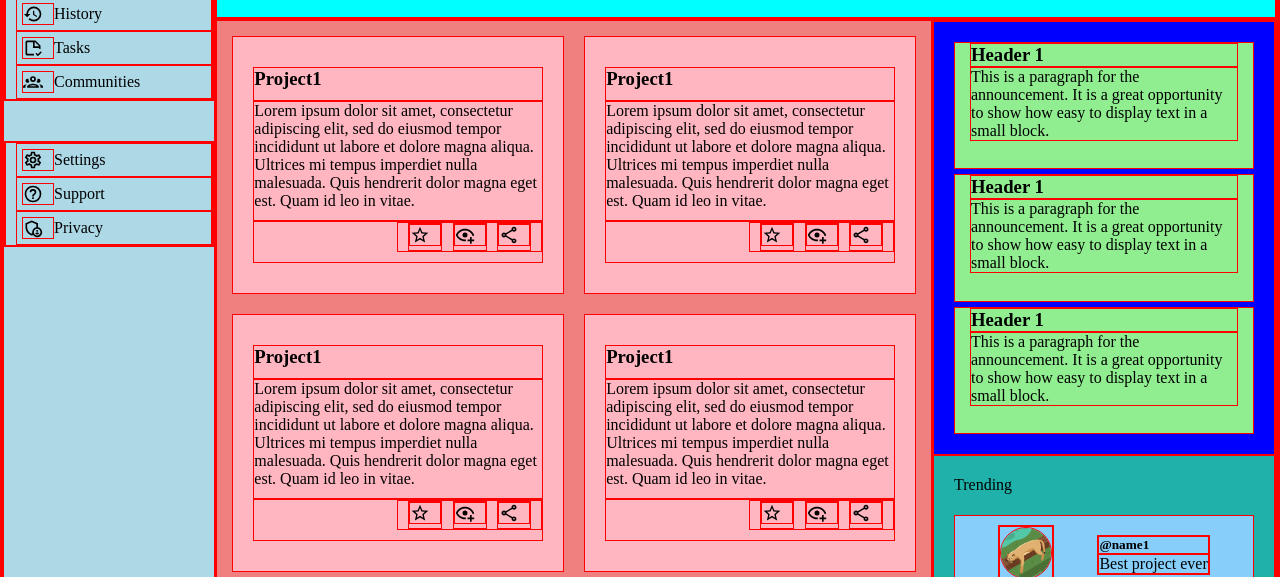
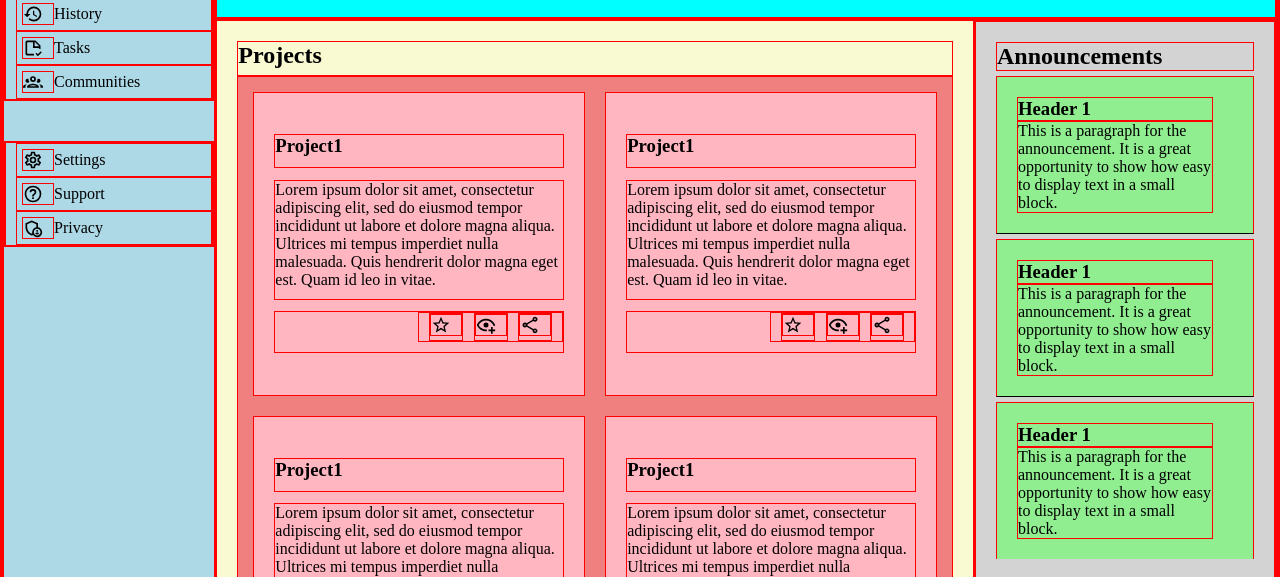
Before and after one commit to SandorMadacsi/dashboard, a plain HTML site: page index.html in a window 1280 px wide. Shown: the part 190-767 px from the top of the page. Drawn offline with Linux system fonts and the light colour scheme.

Commit message:
add finished layout

```diff
--- a/index.html
+++ b/index.html
@@ -87,6 +87,8 @@
 
         </div>
         <main>
+            <div class="main">
+                <h2>Projects</h2>
                 <div class="projects">
                     <div class="project">
                        <h3>Project1</h3>
@@ -162,8 +164,12 @@
                      </div>
 
                 </div>
+
+            </div>
+
             <div class="misc">
                 <div class="announ">
+                    <h2>Announcements</h2>
                     <div class="an-card">
                         <h3>Header 1</h3>
                         <p>This is a paragraph for the announcement. It is a great opportunity to show how easy to display text in a small block.</p>
@@ -179,7 +185,7 @@
 
                 </div>
                 <div class="trending">
-                    Trending
+                    <h2>Trending</h2>
                     <div class="trend-card">
                         <div class="trend-left">
                             <div class="trend-icon">
--- a/style.css
+++ b/style.css
@@ -166,6 +166,12 @@ main .misc{
     display: grid;
 }
 
+.main{
+
+    display: grid;
+    padding: 20px 20px;
+    grid-template-rows: 35px;
+}
 
 .projects{
     padding: 15px;
@@ -200,10 +206,15 @@ main .misc{
     justify-content: space-evenly;
 }
 
+
+.misc{
+display: grid;
+grid-template-columns: 300px;
+}
+
 .announ{
-    background-color: blue;
+    background-color: lightgrey;
     display: grid;
-    grid-template: 1fr 1fr 1fr / 300px;
     gap:5px;
     padding:20px;
 }
@@ -211,6 +222,12 @@ main .misc{
 .an-card{
     background-color: lightgreen;
     padding: 0px 15px;
+    padding: 20px 40px 20px 20px;
+    border-bottom: 1px solid black;
+}
+
+.an-card:last-child{
+    border-bottom: none;
 }
 
 
@@ -222,8 +239,11 @@ main .misc{
 }
 
 .trend-card{
+    padding: 20px 40px 20px 20px;
     background-color: lightskyblue;
-    display: flex;
-    justify-content: space-evenly;
+    display: grid;
+    grid-template: 1fr / 1fr 2fr;
+    grid-gap: 10px;
+    justify-content: space-around;
     align-items: center;
 }
```
Lines whose indentation alone changed are shown as unchanged.
